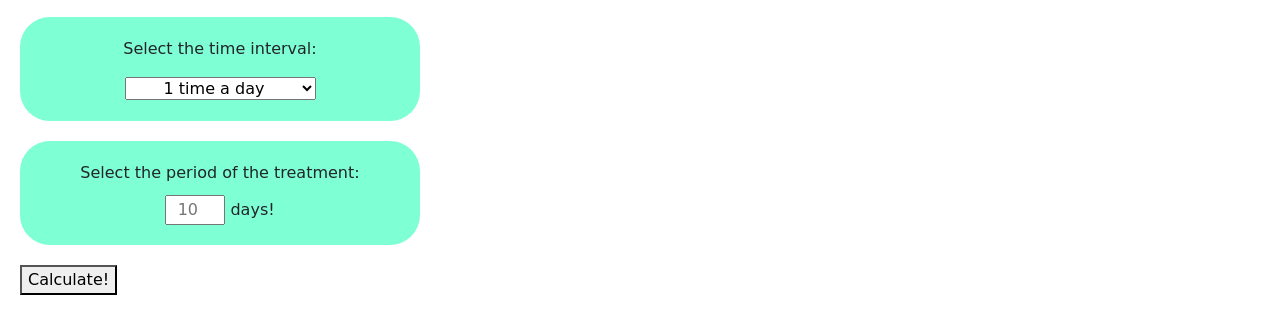
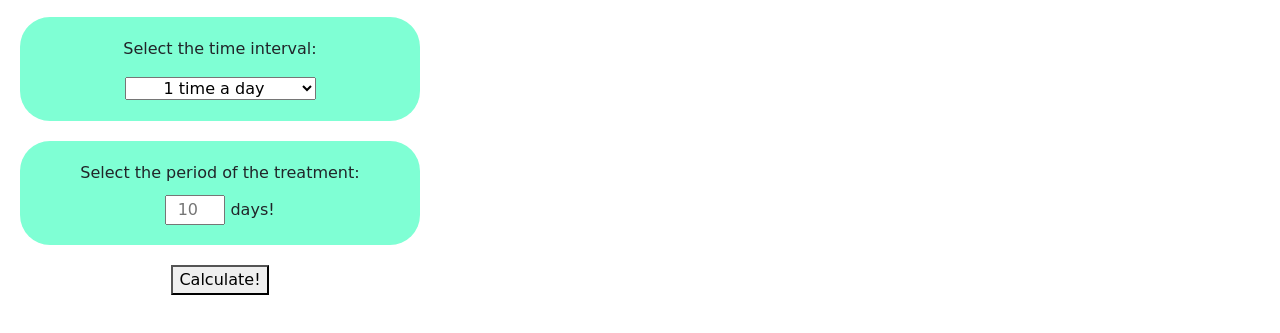
Before and after one commit to Lucasarkh/many-pills-calculator, a plain HTML site: page index.html in a window 1280 px wide. Shown: the part 223-556 px from the top of the page. Drawn offline with nearby package versions, Linux system fonts and the light colour scheme; a web font is replaced by a local one.

Commit message:
css adjustments

```diff
--- a/Assets/css/style.css
+++ b/Assets/css/style.css
@@ -54,6 +54,9 @@ header {
 .calculator__period p {
     margin: 0;
 }
+.calculator__button {
+    text-align: center;
+}
 
 .result {
     padding: 20px;
--- a/index.html
+++ b/index.html
@@ -87,7 +87,9 @@
                 </div>
             </div>
 
-            <button>Calculate!</button>
+            <div class="calculator__button">
+                <button>Calculate!</button>
+            </div>
         </section>
 
         <section class="result">
```
